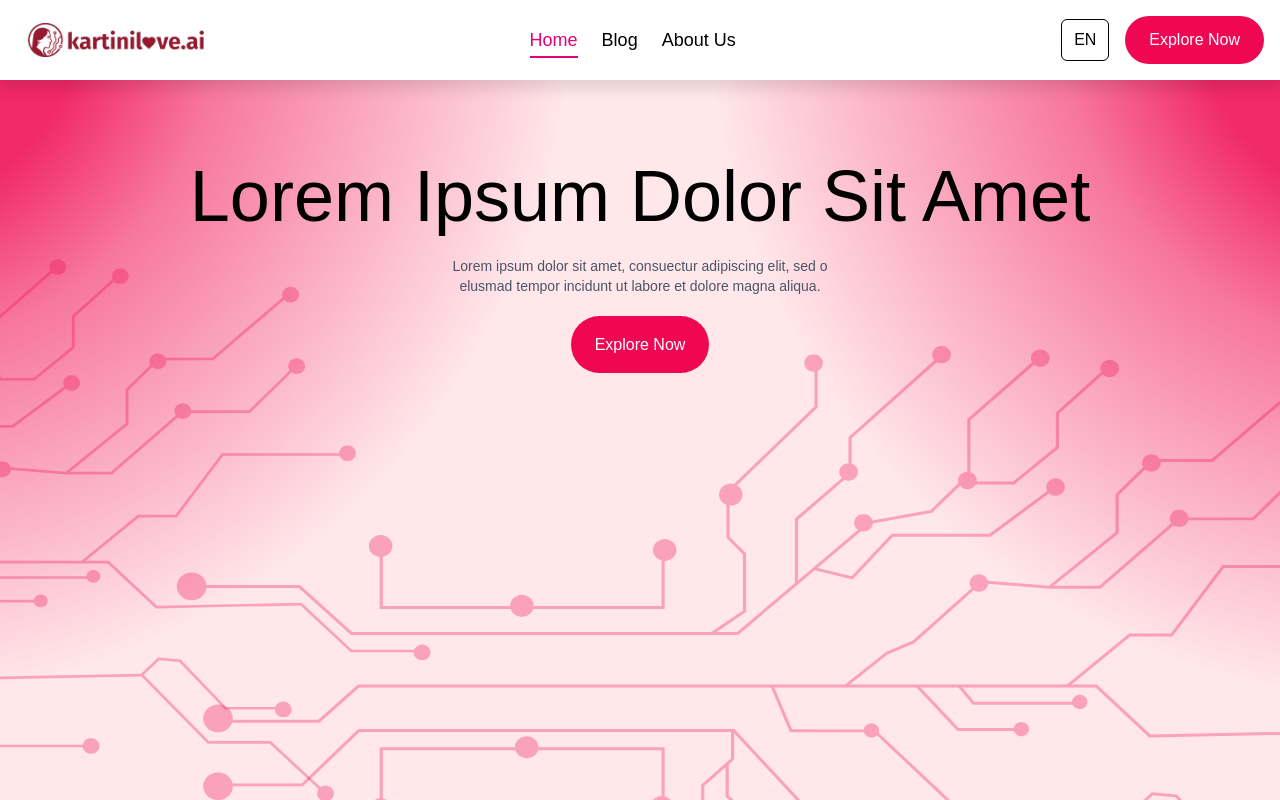
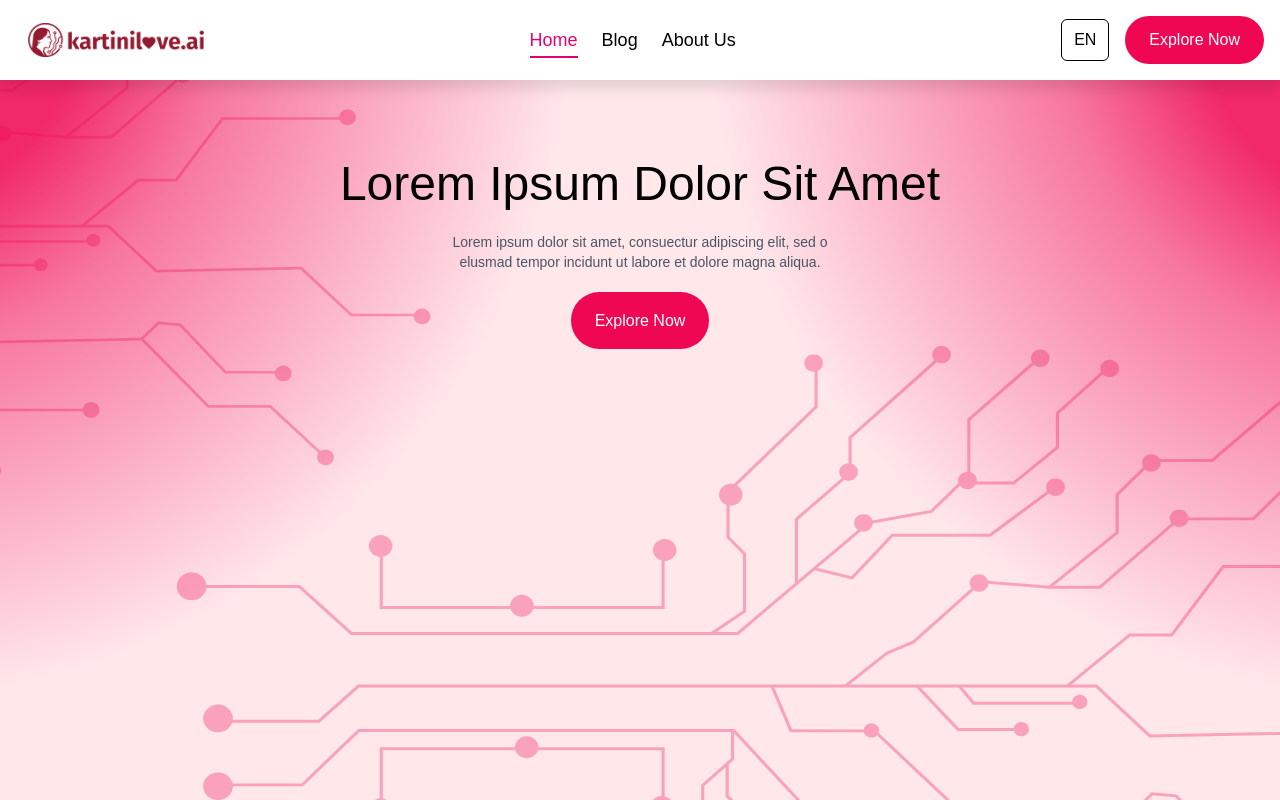
Before and after one commit to PhilipusAdrielTandra/kartinilove.ai, a React app: page / in a window 1280 px wide. Shown: the top 800 px of the page. Built offline with nearby package versions, Linux system fonts and the light colour scheme; the HTML template or start-up script is replaced by a standard one.

Commit message:
Made a few fixes, will be merging now

```diff
--- a/src/pages/Home.tsx
+++ b/src/pages/Home.tsx
@@ -127,14 +127,14 @@ export default function Home() {
           z-0 bg-[radial-gradient(circle_at_130%_50%,_rgba(239,7,83,0.70)_13%,_rgba(239,7,83,0.45)_22%,_transparent_40%)]" />
         <img
           src={Hero}
-          className=" md:w-6xl absolute right-60 bottom-100 sm:-left-180 top-0 sm:mt-44 md:-left-145 md:mt-20 lg:-left-180 lg:mt-44 z-10"
+          className=" md:w-6xl absolute right-60 bottom-100 sm:-left-180 top-0 sm:mt-44 md:-left-145 md:mt-20 lg:-left-180 lg:-mt-40 z-10"
         />
         <img
           src={Hero}
           className="md:w-7xl w-4xl absolute bottom-50 -right-50 sm:-bottom-50 sm:-right-44 md:bottom-130 md:-right-44 lg:-bottom-34 lg:-right-44  z-10"
           />
         <div className="min-h-screen flex flex-col pt-20 -translate-y-28 sm:translate-y-0 justify-center sm:justify-normal items-center overflow-hidden relative z-20">
-          <h1 className="text-2xl  sm:w-auto sm:text-5xl lg:text-7xl mb-2 md:mb-4 w-70 text-center title-font">{t("hero_title")}</h1>
+          <h1 className="text-2xl  sm:w-auto sm:text-5xl lg:text-5xl mb-2 md:mb-4 w-70 lg:w-3xl text-center title-font">{t("hero_title")}</h1>
                      <p className="text-sm md:text-md text-gray-600 text-center my-2 w-70 md:w-96 h-auto manrope">
             {t("hero_subtitle")}
           </p>
```
